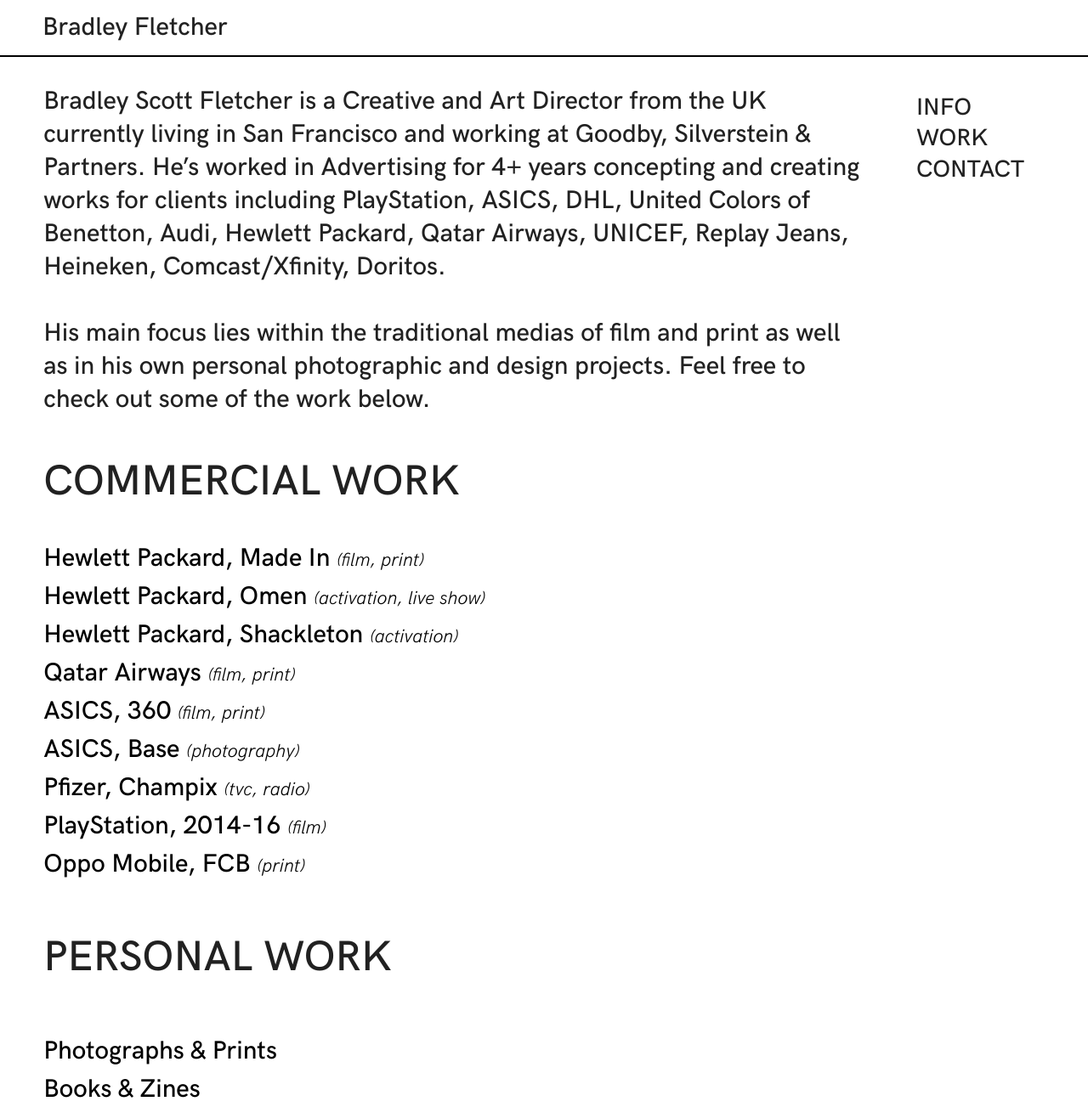
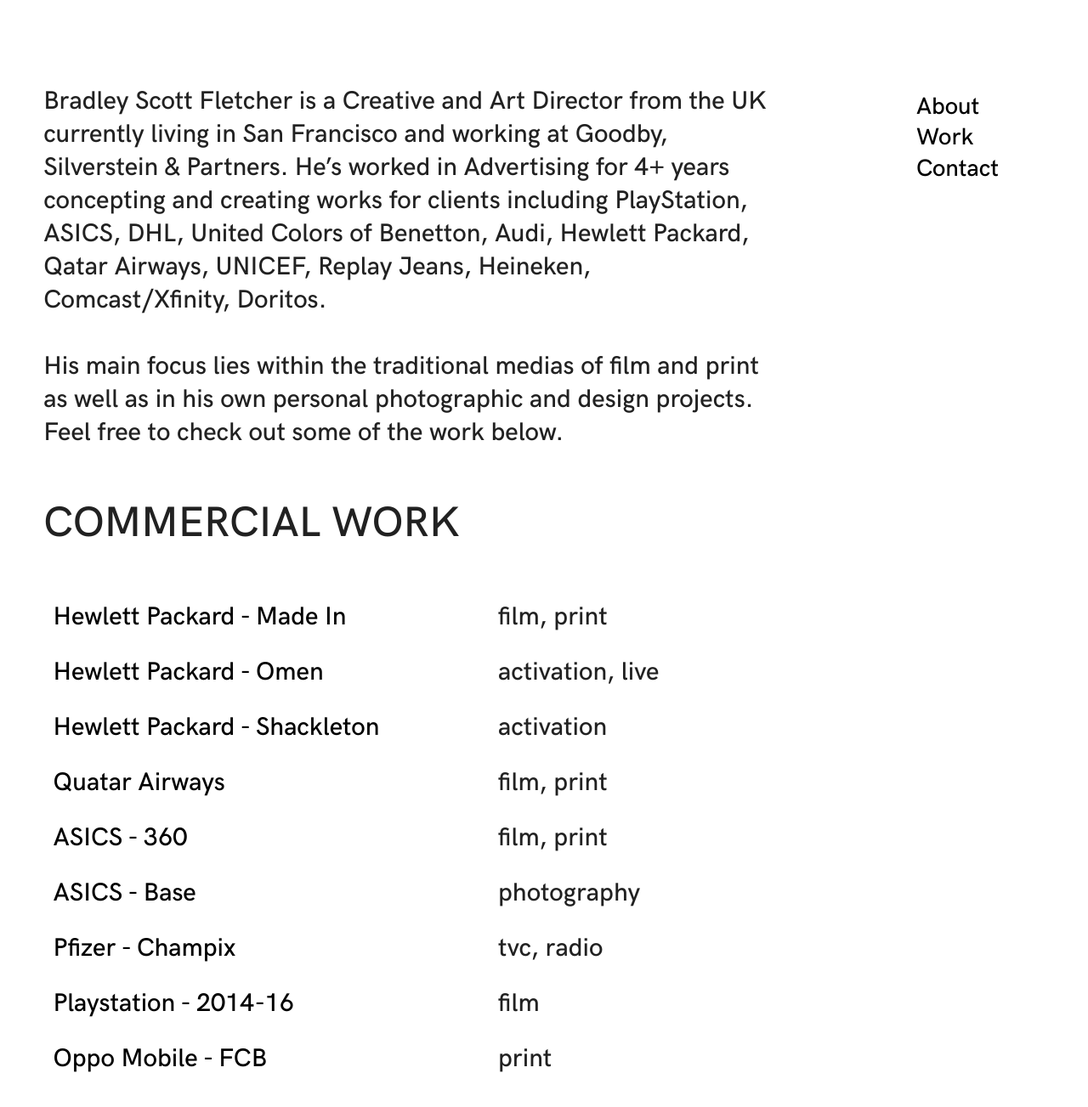
Before and after one commit to courtoisno/BWEB, a plain HTML site: page index.html in a window 1280 px wide. Shown: the top 1303 px of the page at 85% size. Drawn offline with nearby package versions, Linux system fonts and the light colour scheme; files whose address does not match are found by name; a web font is replaced by a local one.

Commit message:
Add files via upload

```diff
--- a/index.html
+++ b/index.html
@@ -18,16 +18,13 @@
 				<h1>BSF</h1>
 			</div> -->
 
-				<div class="col s12 m9 l10">
+				<div class="col s12 m9 l9" id="about">
 
-					<div class="intro">
-						<div class="top">
-							<p class="titl">Bradley Fletcher</p></div>
+					<div class="intro sect">
 
 <!--/////////////////////////////// INTRO START HERE /////////////////////////////// -->
 
-
-						<p class="titletxt" id="introduction"> Bradley Scott Fletcher is a Creative and Art Director from the UK currently living in San Francisco and working at Goodby, Silverstein & Partners. He’s worked in Advertising for 4+ years concepting and creating works for clients including PlayStation, ASICS, DHL, United Colors of Benetton, Audi, Hewlett Packard, Qatar Airways, UNICEF, Replay Jeans, Heineken, Comcast/Xfinity, Doritos.<br><br>
+						<p class="titletxt"> Bradley Scott Fletcher is a Creative and Art Director from the UK currently living in San Francisco and working at Goodby, Silverstein & Partners. He’s worked in Advertising for 4+ years concepting and creating works for clients including PlayStation, ASICS, DHL, United Colors of Benetton, Audi, Hewlett Packard, Qatar Airways, UNICEF, Replay Jeans, Heineken, Comcast/Xfinity, Doritos.<br><br>
 						His main focus lies within the traditional medias of film and print as well as in his own personal photographic and design projects. Feel free to check out some of the work below. </p>
 					</div>
 
@@ -36,19 +33,26 @@
 
 <!--/////////////////////////////// WORKS START HERE /////////////////////////////// -->
 
-
-							<p class=""> <span class="categories">COMMERCIAL WORK</span><br>
+							<div class="sect" id="work"></div>
+							<p class="anch categories"> <span class="">Commercial Work</span><br>
 
 <!--//_________________________ Project 1 _________________________ -->
 
+							<div class="row">
 
-								<div class="project-header" data-id="1">
-									<a id="p1" target="1">Hewlett Packard, Made In <span class="petit">(film, print)</span></a>
+							<div class="project-header">
+								<div class="col s12 m8 l7">
+									<a id="p1" target="1" class="projtitle"> Hewlett Packard - Made In </a></span>
 								</div>
+								<div class="col s12 m4 l5">
+									<span class="hid1">film, print</a></span>
+								</div>
+							</div>
+							</div>
 
 								<div class="project1" id="PRO1">
 									<div class="">
-										<p class="aboutProject">To launch the HP Open gaming laptop, we created the world's first live gameshows on Twitch.To launch the HP Open gaming laptop, we created the world's first live gameshows on Twitch.To launch the HP Open gaming laptop, we created the world's first live gameshows on Twitch. <br>
+										<p class="aboutProject right">To launch the HP Open gaming laptop, we created the world's first live gameshows on Twitch.To launch the HP Open gaming laptop, we created the world's first live gameshows on Twitch.To launch the HP Open gaming laptop, we created the world's first live gameshows on Twitch. <br>
 										</p>
 										<iframe src="https://player.vimeo.com/video/181018631" width="850" height="478" frameborder="0" webkitallowfullscreen mozallowfullscreen allowfullscreen></iframe>
 										<iframe src="https://player.vimeo.com/video/181018817" width="850" height="478" frameborder="0" webkitallowfullscreen mozallowfullscreen allowfullscreen></iframe>
@@ -61,24 +65,33 @@
 							      			<img class="responsive-img imgproj" src="images//assets/HPMadeIn/20160327_HP_180_189-1.png">
 							      			<img class=" responsive-img imgproj" src="images/assets/HPMadeIn/20160327_HP_180_394.png">
 							      			<img class="responsive-img imgproj" src="images/assets/HPMadeIn/treefort-2.png">
-							      			<img class="responsive-img imgproj" src="images/assets/HPMadeIn/jericho mock up.psd">
-							      			<img class="responsive-img imgproj" src="images/assets/HPMadeIn/jungle book mock up.psdd">
+
+							      			<img class="responsive-img imgproj" src="images/assets/HPMadeIn/jungle book mock up.jpg">
 							      			<img class="responsive-img imgproj" src="images/assets/HPMadeIn/print ad architecture 20 Feb Crop.png">
+							      		</div>
+							      		<div class="">
+							      			<p class="close close1">x close </p>
 							      		</div>
 									</div>
 								</div>
 
 
 <!--//_________________________ Project 2 _________________________ -->
+							<div class="row">
 
-
-								<div class="project-header" data-id="2">
-									<a id="p2" target="2">Hewlett Packard, Omen <span class="petit">(activation, live show) </span></a>
+							<div class="project-header">
+								<div class="col s12 m8 l7">
+									<a id="p2" target="2" class="projtitle"> Hewlett Packard - Omen </a></span>
 								</div>
+								<div class="col s12 m4 l5">
+									<span class="hid2">activation, live</a></span>
+								</div>
+							</div>
+							</div>
 
 								<div class="project2" id="PRO2">
 									<div class="" id="">
-										<p class="aboutProject">To launch the HP Open gaming laptop, we created the world's To launch the HP Open gaming laptop, we created the world's first live gameshows on Twitch.
+										<p class="aboutProject right">To launch the HP Open gaming laptop, we created the world's To launch the HP Open gaming laptop, we created the world's first live gameshows on Twitch.
 first live gameshows on Twitch.<br><br>
 										The webby awards – 2016 winner<br>
 										FWA – Site of the day</p>
@@ -89,30 +102,54 @@ first live gameshows on Twitch.<br><br>
 							      			<img class="imgproj" src="images/assets/HPOmen/omenstage.jpg">
 							      			<img class="imgproj" src="images/assets/HPOmen/omen6-950x568.jpg">
 							      		</div>
+							      		<div class="">
+							      			<p class="close close2">x close </p>
+							      		</div>
 									</div>
 								</div>
 
 <!--//_________________________ Project 3 _________________________ -->
 
-								<div class="project-header" data-id="3">
-									<a class="activelink" id="p3" target="3">Hewlett Packard, Shackleton <span class="petit">(activation)</span></a>
+							<div class="row">
+
+							<div class="project-header">
+								<div class="col s12 m8 l7">
+									<a id="p3" target="3" class="projtitle"> Hewlett Packard - Shackleton </a></span>
 								</div>
+								<div class="col s12 m4 l5">
+									<span class="hid3">activation</a></span>
+								</div>
+							</div>
+							</div>
+
 
 								<div class="project3" id="PRO3">
 									<div class="">
-										<p class="aboutProject">To launch the HP Open gaming laptop, we created the world's first live gameshows on Twitch. To launch the HP Open gaming laptop, we created the world's first live gameshows on Twitch.To launch the HP Open gaming laptop, we created the world's first live gameshows on Twitch.<br><br>
-										</p>
+										<p class="aboutProject right">To launch the HP Open gaming laptop, we created the world's first live gameshows on Twitch. To launch the HP Open gaming laptop, we created the world's first live gameshows on Twitch.To launch the HP Open gaming laptop, we created the world's first live gameshows on Twitch.										</p>
 										<div class="imgproj">
 							      			<img class="imgproj" src="images/assets/HPOmen/omenstage.jpg">
 
+							      		</div>
+							      		<div class="">
+							      			<p class="close">x close </p>
 							      		</div>
 									</div>
 								</div>
 
 <!--//_________________________ Project 4 _________________________ -->
-								<div class="project-header" data-id="4">
-									<a class="activelink" id="p4" target="4">Qatar Airways <span class="petit">(film, print)</span></a>
+
+							<div class="row">
+
+							<div class="project-header">
+								<div class="col s12 m8 l7">
+									<a id="p4" target="4" class="projtitle"> Quatar Airways</a></span>
 								</div>
+								<div class="col s12 m4 l5">
+									<span class="hid4">film, print</a></span>
+								</div>
+							</div>
+							</div>
+
 
 								<div class="project4" id="PRO4">
 									<div class="">
@@ -122,15 +159,26 @@ first live gameshows on Twitch.<br><br>
 							      			<img class="imgproj" src="images/assets/QatarAirways/Qatar-Newspaper-Mockup-10.png">
 
 							      		</div>
+							      		<div class="">
+							      			<p class="close">x close </p>
+							      		</div>
 									</div>
 								</div>
 
 
 <!--//_________________________ Project 5 _________________________ -->
 
-								<div class="project-header" data-id="5">
-									<a class="activelink" id="p5" target="5">ASICS, 360 <span class="petit">(film, print)</span></a>
+							<div class="row">
+
+							<div class="project-header">
+								<div class="col s12 m8 l7">
+									<a id="p5" target="5" class="projtitle"> ASICS - 360</a></span>
 								</div>
+								<div class="col s12 m4 l5">
+									<span class="hid5">film, print</a></span>
+								</div>
+							</div>
+							</div>
 
 								<div class="project5" id="PRO5">
 									<div class="">
@@ -144,13 +192,25 @@ first live gameshows on Twitch.<br><br>
 							      			<img class="imgproj" src="images/assets/ASICS360/ASICS_360 Protection_PlasmaGuard_Female_DPS_V3.png">
 
 							      		</div>
+							      		<div class="">
+							      			<p class="close">x close </p>
+							      		</div>
 									</div>
 								</div>
 
 <!--//_________________________ Project 6 _________________________ -->
-								<div class="project-header" data-id="5">
-									<a class="activelink" id="p6" target="5">ASICS, Base <span class="petit">(photography)</span></a>
+							<div class="row">
+
+							<div class="project-header">
+								<div class="col s12 m8 l7">
+									<a id="p6" target="6" class="projtitle"> ASICS - Base</a></span>
 								</div>
+								<div class="col s12 m4 l5">
+									<span class="hid6">photography</a></span>
+								</div>
+							</div>
+							</div>
+
 								<div class="project6" id="PRO6">
 									<div class="">
 										<p class="aboutProject">To launch the HP Open gaming laptop, we created the world's first live gameshows on Twitch. To launch the HP Open gaming laptop, we created the world's first live gameshows on Twitch.To launch the HP Open gaming laptop, we created the world's first live gameshows on Twitch.<br><br>
@@ -162,14 +222,24 @@ first live gameshows on Twitch.<br><br>
 							      			<img class="imgproj" src="images/assets/ASICSBase/4.png">
 
 							      		</div>
+							      		<div class="">
+							      			<p class="close">x close </p>
+							      		</div>
 									</div>
 								</div>
 
 <!--//_________________________ Project 7 _________________________ -->
+							<div class="row">
+							<div class="project-header">
+								<div class="col s12 m8 l7">
+									<a id="p7" target="7" class="projtitle"> Pfizer - Champix</a></span>
+								</div>
+								<div class="col s12 m4 l5">
+									<span class="hid7">tvc, radio</a></span>
+								</div>
+							</div>
+							</div>
 
-								<div class="project-header" data-id="5">
-									<a class="activelink" id="p7" target="5">Pfizer, Champix <span class="petit">(tvc, radio)</span></a>
-								</div>
 								<div class="project7" id="PRO7">
 									<div class="">
 										<p class="aboutProject">To launch the HP Open gaming laptop, we created the world's first live gameshows on Twitch. To launch the HP Open gaming laptop, we created the world's first live gameshows on Twitch.To launch the HP Open gaming laptop, we created the world's first live gameshows on Twitch.<br><br>
@@ -178,14 +248,23 @@ first live gameshows on Twitch.<br><br>
 
 
 							      		</div>
+							      		<div class="">
+							      			<p class="close">x close </p>
+							      		</div>
 									</div>
 								</div>
 
 <!--//_________________________ Project 8 _________________________ -->
-
-								<div class="project-header" data-id="5">
-									<a class="activelink" id="p8" target="5">PlayStation, 2014-16 <span class="petit">(film)</span></a>
+							<div class="row">
+							<div class="project-header">
+								<div class="col s12 m8 l7">
+									<a id="p8" target="8" class="projtitle"> Playstation - 2014-16</a></span>
 								</div>
+								<div class="col s12 m4 l5">
+									<span class="hid8">film</a></span>
+								</div>
+							</div>
+							</div>
 								<div class="project8" id="PRO8">
 									<div class="">
 										<p class="aboutProject">To launch the HP Open gaming laptop, we created the world's first live gameshows on Twitch. To launch the HP Open gaming laptop, we created the world's first live gameshows on Twitch.To launch the HP Open gaming laptop, we created the world's first live gameshows on Twitch.<br><br>
@@ -194,17 +273,26 @@ first live gameshows on Twitch.<br><br>
 							      			<img class="imgproj" src="images/assets/PlayStation/NMS-Print--640.png">
 							      			<img class="imgproj" src="images/assets/PlayStation/2.jpg">
 
-
-
+							      		</div>
+							      		<div class="">
+							      			<p class="close">x close </p>
 							      		</div>
 									</div>
 								</div>
 
 <!--//_________________________ Project 9 _________________________ -->
+							<div class="row">
+							<div class="project-header">
+								<div class="col s12 m8 l7">
+									<a id="p9" target="9" class="projtitle"> Oppo Mobile - FCB</a></span>
+								</div>
+								<div class="col s12 m4 l5">
+									<span class="hid9">print</a></span>
+								</div>
+							</div>
+							</div>
 
-								<div class="project-header" data-id="5">
-									<a class="activelink" id="p9" target="5">Oppo Mobile, FCB <span class="petit">(print)</span></a>
-								</div>
+
 								<div class="project9" id="PRO9">
 									<div class="">
 										<p class="aboutProject">To launch the HP Open gaming laptop, we created the world's first live gameshows on Twitch. To launch the HP Open gaming laptop, we created the world's first live gameshows on Twitch.To launch the HP Open gaming laptop, we created the world's first live gameshows on Twitch.<br><br>
@@ -216,6 +304,9 @@ first live gameshows on Twitch.<br><br>
 											<img class="imgproj" src="images/assets/OppoMobile/Portraits DPS hi res3.jpg">
 											<img class="imgproj" src="images/assets/OppoMobile/Pritn-ad---Bradley-Version-crop-7.jpg">
 
+							      		</div>
+							      		<div class="">
+							      			<p class="close">x close </p>
 							      		</div>
 									</div>
 								</div>
@@ -236,7 +327,6 @@ first live gameshows on Twitch.<br><br>
 										</p>
 										<div class="imgproj">
 							      			<img class="imgproj" src="images/assets/PHOTO/the-decisive-moment.png">
-
 							      		</div>
 									</div>
 								</div>
@@ -280,7 +370,7 @@ first live gameshows on Twitch.<br><br>
 								</div>
 						</div>
 
-						<div class="exp">
+						<div class="exp sect">
 							<ul>
 								<li class="categories">Experience</li>
 								<li>Goodby, Silverstein & Partners (September 2017~)</li>
@@ -292,7 +382,7 @@ first live gameshows on Twitch.<br><br>
 							</ul>
 						</div>
 
-						<div class="awa">
+						<div class="awa sect">
 							<ul>
 								<li class="categories">Awards</li>
 								<li>The Webby Awards, 2016 winner</li>
@@ -304,7 +394,7 @@ first live gameshows on Twitch.<br><br>
 							</ul>
 						</div>
 
-						<div class="con">
+						<div class="con sect" id="contact">
 							<ul>
 								<li class="categories">Contact</li>
 								<li>bsfcreative@gmail.com</li>
@@ -321,13 +411,13 @@ first live gameshows on Twitch.<br><br>
 <!--/////////////////////////////// NAV START HERE /////////////////////////////// -->
 
 
-				<div class="col s0 m1 l1"></div>
+				<div class="col s0 m1 l1"> </div>
 				<div class="col s0 m2 l2">
 					<div class="nav">
 						<ul>
-						<li class="infobtn">INFO</li>
-						<li>WORK</li>
-						<li>CONTACT</li>
+						<li class="infobtn"><a href="#about">About</a></li>
+						<li><a href="#work">Work</a></li>
+						<li><a href="#contact">Contact</a></li>
 						</ul>
 					</div>
 				</div>
```
